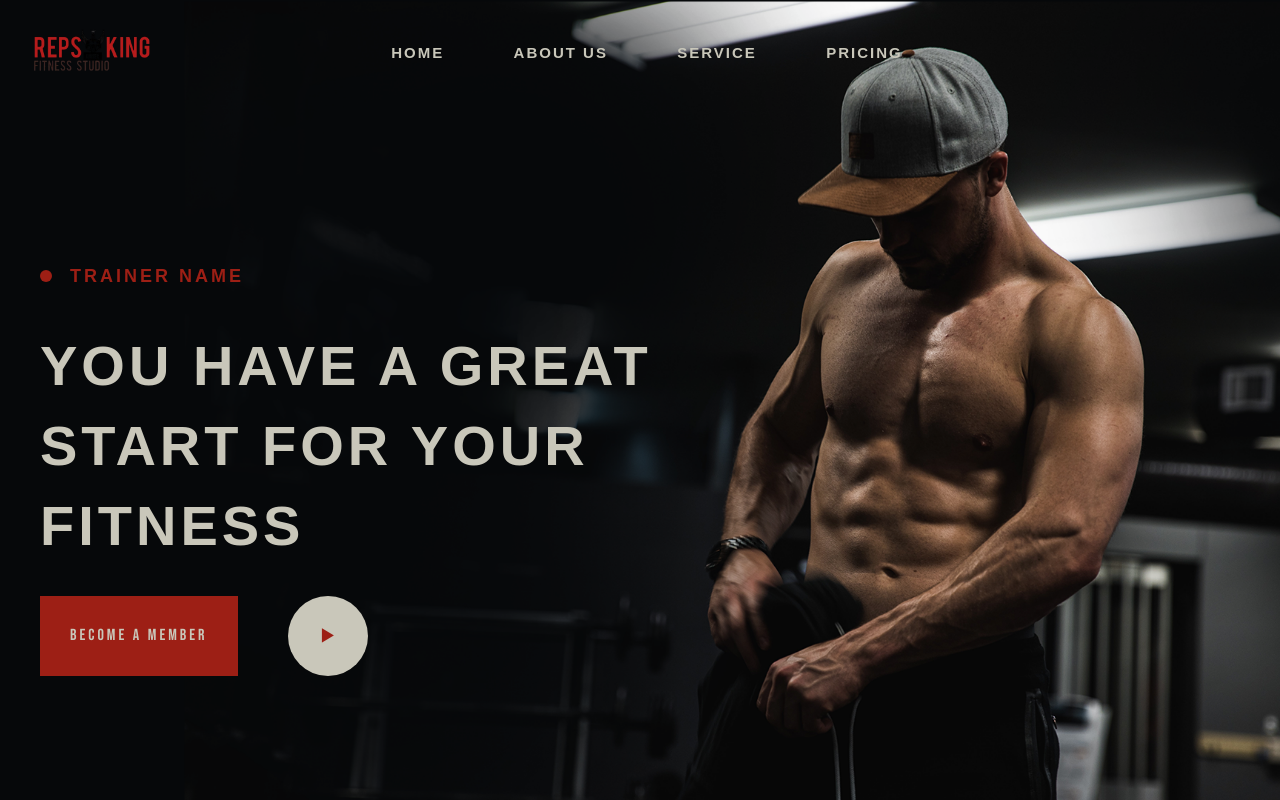
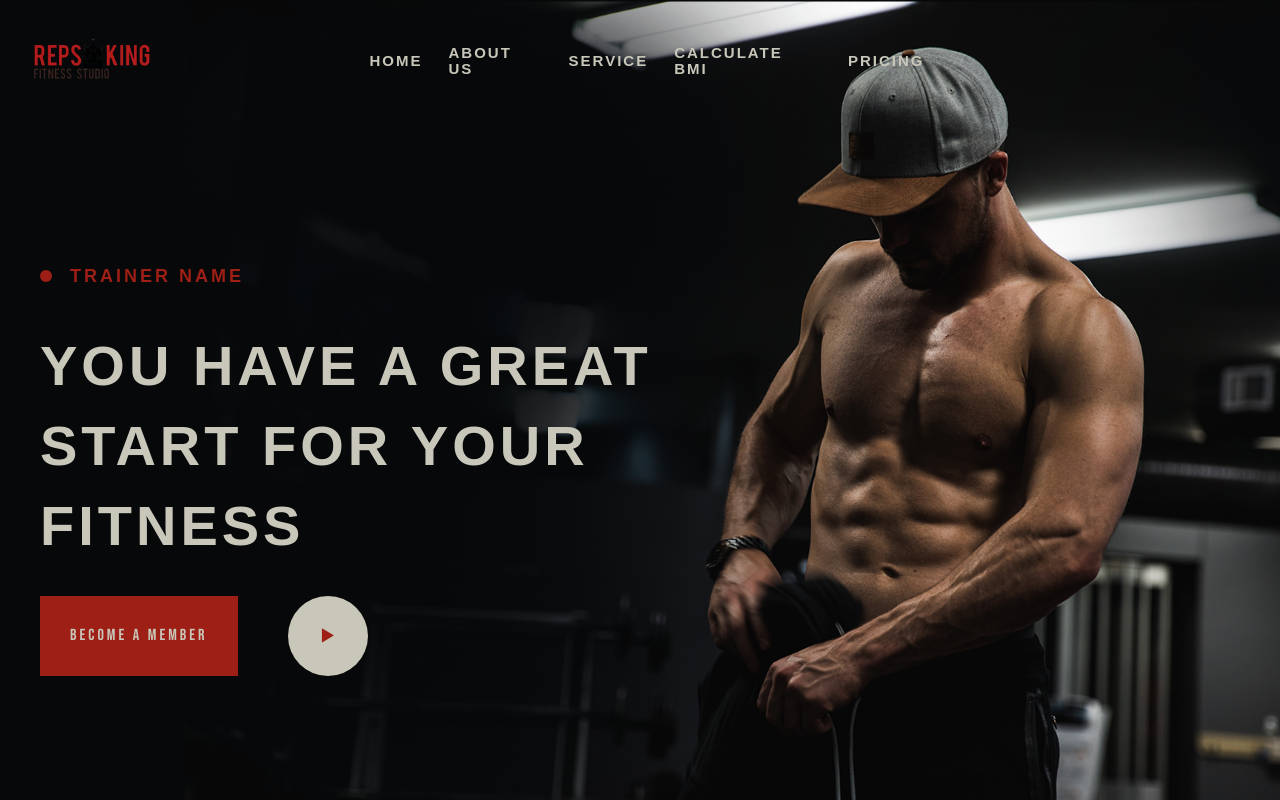
Before and after one commit to Ashique64/RepsKing, a React (Vite) app in the folder Fitness/: page / in a window 1280 px wide. Shown: the top 800 px of the page. Built offline with nearby package versions, Linux system fonts and the light colour scheme; grey boxes are pictures that could not be loaded; a web font is replaced by a local one.

Commit message:
add calculate bmi in navbar

```diff
--- a/Fitness/src/Components/NavBar/NavBar.jsx
+++ b/Fitness/src/Components/NavBar/NavBar.jsx
@@ -7,6 +7,10 @@ const NavBar = () => {
 
     const handleMenuIcon = () => {
         setMenuicon(!menuIcon);
+    };
+
+    const handleNavItemClick = () => {
+        setMenuicon(false);
     };
 
     useEffect(() => {
@@ -39,16 +43,19 @@ const NavBar = () => {
                         <div id="mobile_menu">
                             <ul className={menuIcon ? "show" : ""}>
                                 <li>
-                                    <a href="#hero">Home</a>
+                                    <a href="#hero" onClick={handleNavItemClick}>Home</a>
                                 </li>
                                 <li>
-                                    <a href="#about">About us</a>
+                                    <a href="#about" onClick={handleNavItemClick}>About us</a>
                                 </li>
                                 <li>
-                                    <a href="#services">Service</a>
+                                    <a href="#services" onClick={handleNavItemClick}>Service</a>
                                 </li>
                                 <li>
-                                    <a href="#pricing">Pricing</a>
+                                    <a href="#bmi" onClick={handleNavItemClick}>calculate bmi</a>
+                                </li>
+                                <li>
+                                    <a href="#pricing" onClick={handleNavItemClick}>Pricing</a>
                                 </li>
                                 <i className={menuIcon ? "bx bx-x" : ""} onClick={handleMenuIcon}></i>
                             </ul>
```
